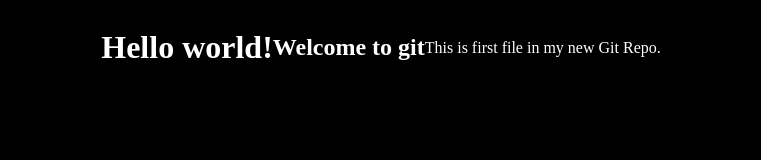
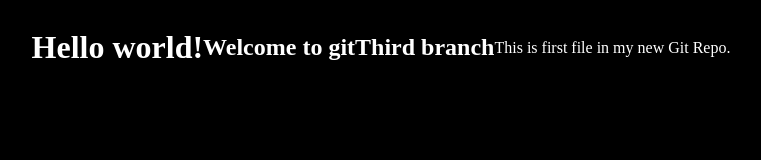
Before and after one commit to saifShaikh404/git-github, a plain HTML site: page index.html in a window 1280 px wide. Shown: the whole page, without its empty margins (259-1020 px from the left). Drawn offline with Linux system fonts and the light colour scheme.

Commit message:
third branch commited

```diff
--- a/index.html
+++ b/index.html
@@ -8,6 +8,7 @@
 
 <h1>Hello world!</h1>
 <h2>Welcome to git</h2>
+<h2>Third branch</h2>
 <p>This is first file in my new Git Repo.</p>
 
 </body>
--- a/style.css
+++ b/style.css
@@ -4,5 +4,5 @@ body {
     display: flex;
     align-items: center;
     justify-content: center;
-    border-radius: 5px;
+    border-radius: 15px;
 }
```
Also changed, not shown: 1 other file.
